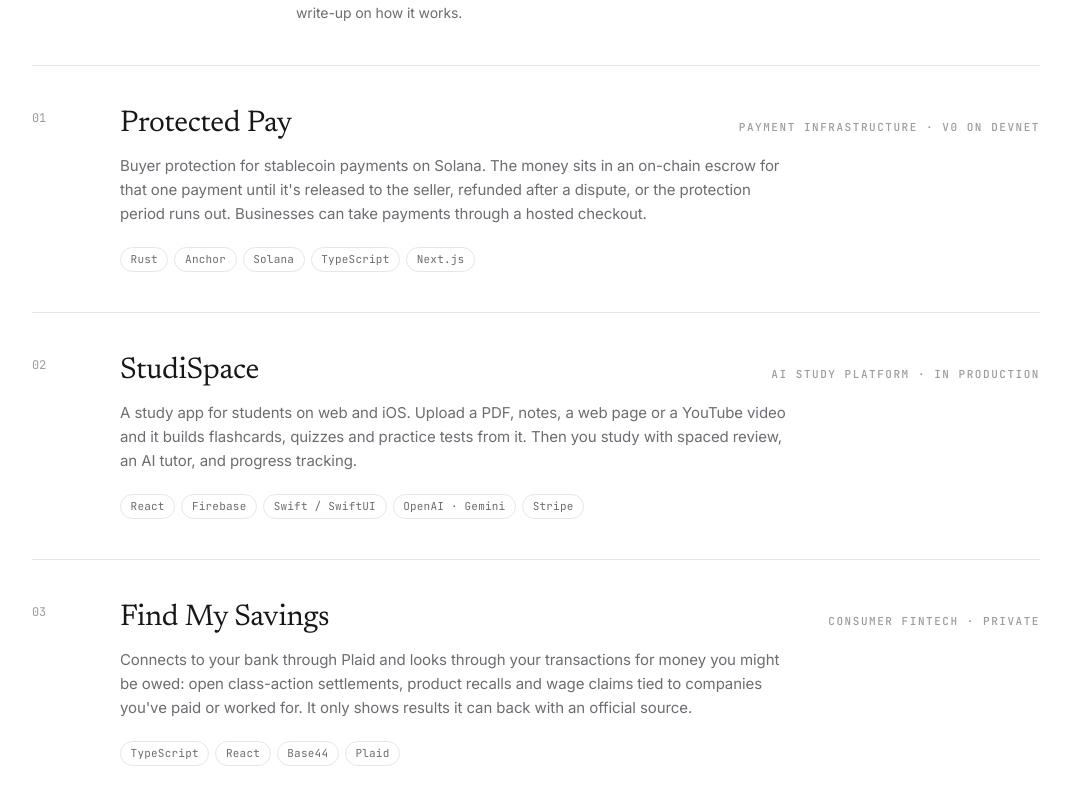
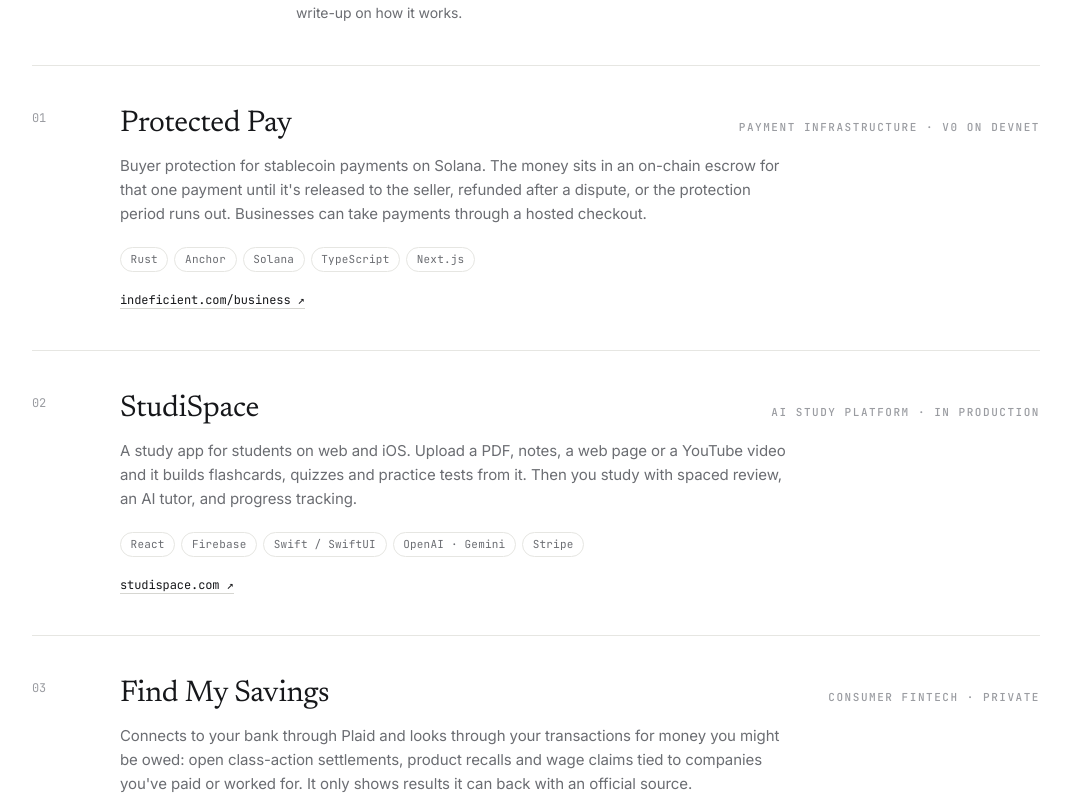
Before and after one commit to imcxrlos/personal, a Next.js app: page / in a window 1280 px wide. Shown: the part 862-1656 px from the top of the page, without its empty margins (104-1175 px from the left). Built offline with nearby package versions, Linux system fonts and the light colour scheme.

Commit message:
Link StudiSpace and Protected Pay to their product sites
studispace.com and indeficient.com/business, shown under each homepage
card (outside the card link, since anchors can't nest) and under the
project name on /projects. Open in a new tab.

```diff
--- a/app/page.tsx
+++ b/app/page.tsx
@@ -1,6 +1,9 @@
 import Link from "next/link";
 import { site, projects, additionalProjects, areas } from "@/lib/content";
 import { HeroShader } from "@/components/hero-shader";
+
+// "https://indeficient.com/business" -> "indeficient.com/business"
+const displayUrl = (url: string) => url.replace(/^https?:\/\//, "");
 
 export default function Home() {
   return (
@@ -122,6 +125,18 @@
                     </div>
                   </div>
                 </Link>
+                {/* Outside the card link: anchors can't nest. Indented to the
+                    card's text column (3rem number column + 2.5rem gap). */}
+                {p.url ? (
+                  <a
+                    href={p.url}
+                    target="_blank"
+                    rel="noreferrer noopener"
+                    className="link-underline mt-5 inline-block font-mono text-xs text-[var(--color-faint)] transition-colors hover:text-[var(--color-ink)] md:ml-[5.5rem]"
+                  >
+                    {displayUrl(p.url)} ↗
+                  </a>
+                ) : null}
               </li>
             ))}
           </ol>
--- a/app/projects/page.tsx
+++ b/app/projects/page.tsx
@@ -30,6 +30,16 @@
             <p className="eyebrow mt-2">
               {p.kind} · {p.year}
             </p>
+            {p.url ? (
+              <a
+                href={p.url}
+                target="_blank"
+                rel="noreferrer noopener"
+                className="link-underline mt-3 inline-block font-mono text-xs text-[var(--color-ink)]"
+              >
+                {p.url.replace(/^https?:\/\//, "")} ↗
+              </a>
+            ) : null}
           </div>
           <dl className="flex flex-col gap-0 border-t">
             {d.facts.map((f) => (
--- a/lib/content.ts
+++ b/lib/content.ts
@@ -30,6 +30,8 @@
   status: string;
   summary: string;
   stack: string[];
+  // Public product site, when there is one.
+  url?: string;
 };
 
 export const projects: Project[] = [
@@ -42,6 +44,7 @@
     summary:
       "Buyer protection for stablecoin payments on Solana. The money sits in an on-chain escrow for that one payment until it's released to the seller, refunded after a dispute, or the protection period runs out. Businesses can take payments through a hosted checkout.",
     stack: ["Rust", "Anchor", "Solana", "TypeScript", "Next.js"],
+    url: "https://indeficient.com/business",
   },
   {
     slug: "studispace",
@@ -52,6 +55,7 @@
     summary:
       "A study app for students on web and iOS. Upload a PDF, notes, a web page or a YouTube video and it builds flashcards, quizzes and practice tests from it. Then you study with spaced review, an AI tutor, and progress tracking.",
     stack: ["React", "Firebase", "Swift / SwiftUI", "OpenAI · Gemini", "Stripe"],
+    url: "https://studispace.com",
   },
   {
     slug: "find-my-savings",
```
